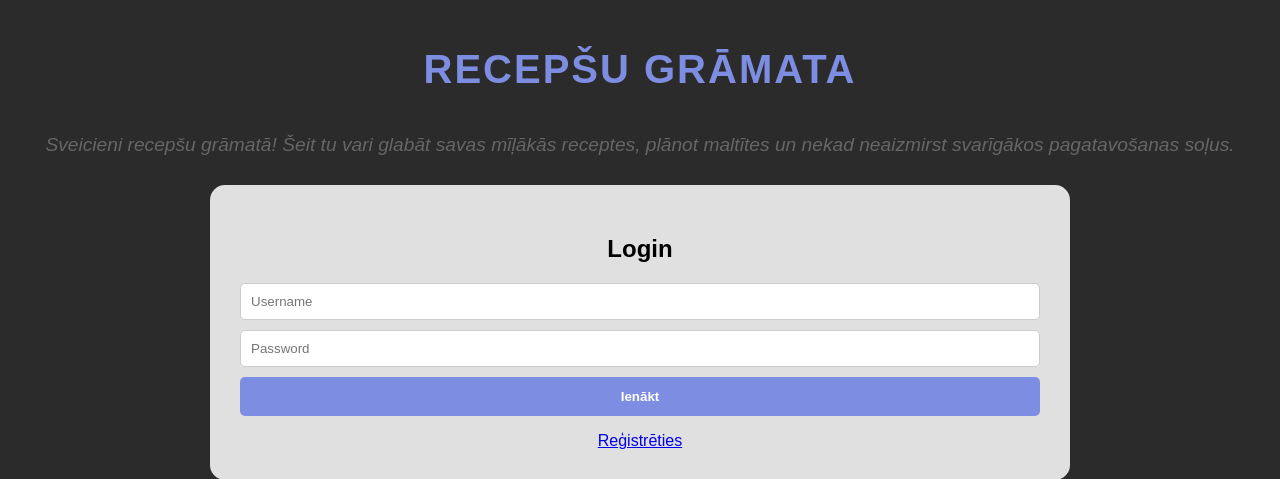
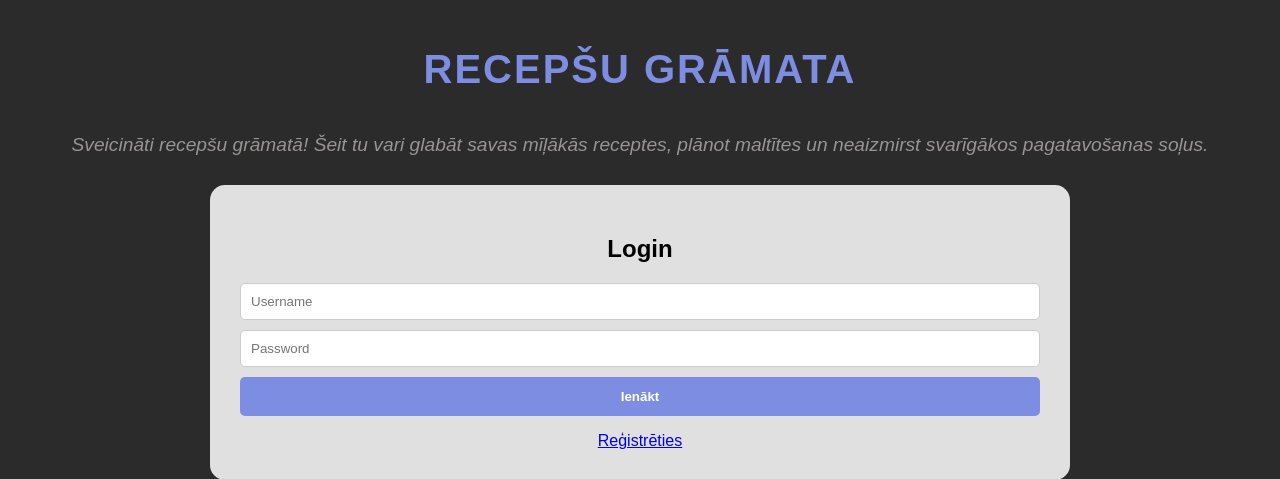
Before and after one commit to emilijaandina/Programm-anas-projekts, a Flask app: page /login in a window 1280 px wide. Shown: the top 479 px of the page. Run offline with Flask 3, Linux system fonts and the light colour scheme.

Commit message:
pabeigts

```diff
--- a/static/style.css
+++ b/static/style.css
@@ -15,4 +15,4 @@ body {
      .recipe-card h4 { margin: 0 0 10px 0; color: #7d8ee2; }
      .logout-link { color: #ff6b6b; text-decoration: none; font-weight: bold; }
      .main-title { text-align: center; font-size: 2.5rem; color: #7d8ee2; margin-bottom: 20px; text-transform: uppercase; letter-spacing: 2px; }
-     .site-description { color: #666; font-size: 1.2rem; line-height: 1.5; margin-bottom: 25px; padding: 0 10px; font-style: italic;}
+     .site-description { color: #979494; font-size: 1.2rem; line-height: 1.5; margin-bottom: 25px; padding: 0 10px; font-style: italic;}
--- a/templates/login.html
+++ b/templates/login.html
@@ -1,6 +1,6 @@
 <link rel="stylesheet" href="{{ url_for('static', filename='style.css') }}">
 <h1 class="main-title">Recepšu Grāmata</h1>
-<p class="site-description"> Sveicieni recepšu grāmatā! Šeit tu vari glabāt savas mīļākās receptes, plānot maltītes un nekad neaizmirst svarīgākos pagatavošanas soļus. </p>
+<p class="site-description"> Sveicināti recepšu grāmatā! Šeit tu vari glabāt savas mīļākās receptes, plānot maltītes un neaizmirst svarīgākos pagatavošanas soļus. </p>
 <div class="form-container">
   <h2>Login</h2> <form method="POST">
     <input type="text" name="username" placeholder="Username" class="my-input">
```
Also changed, not shown: datubaze.db.
